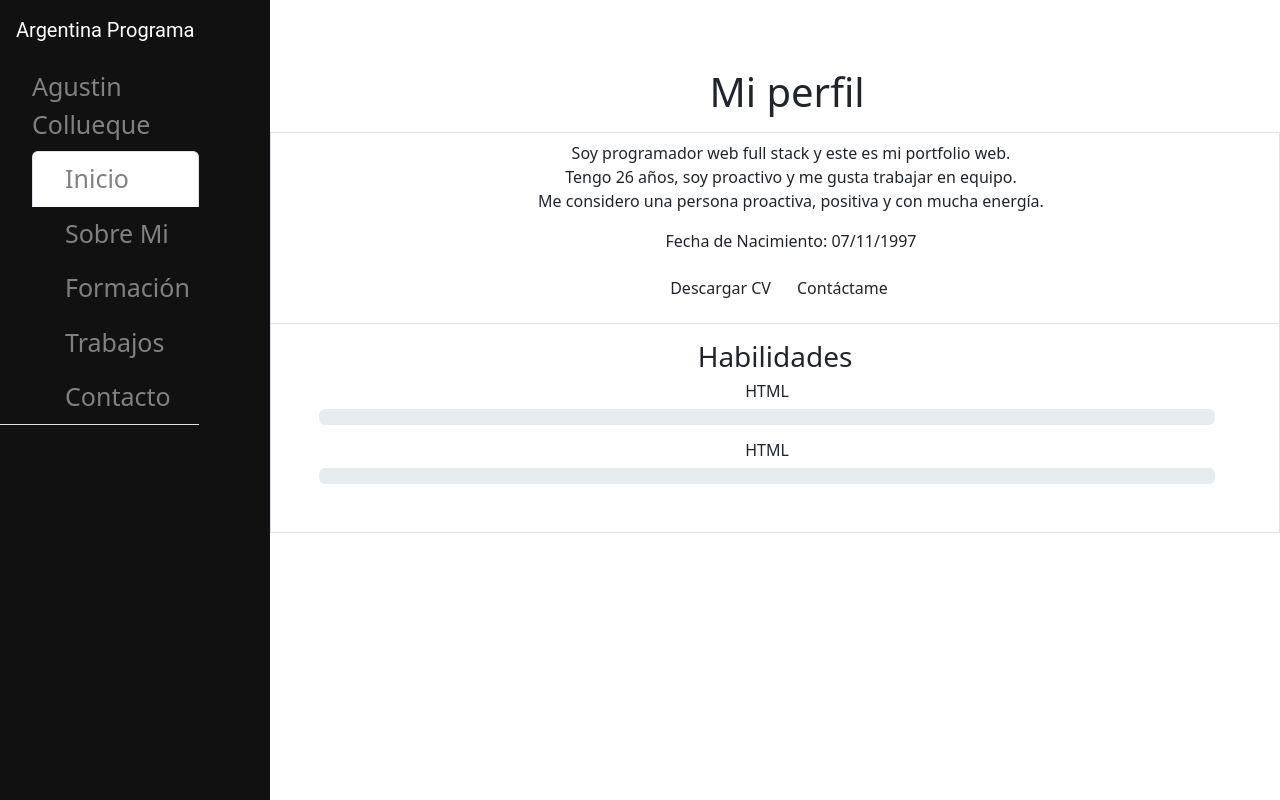
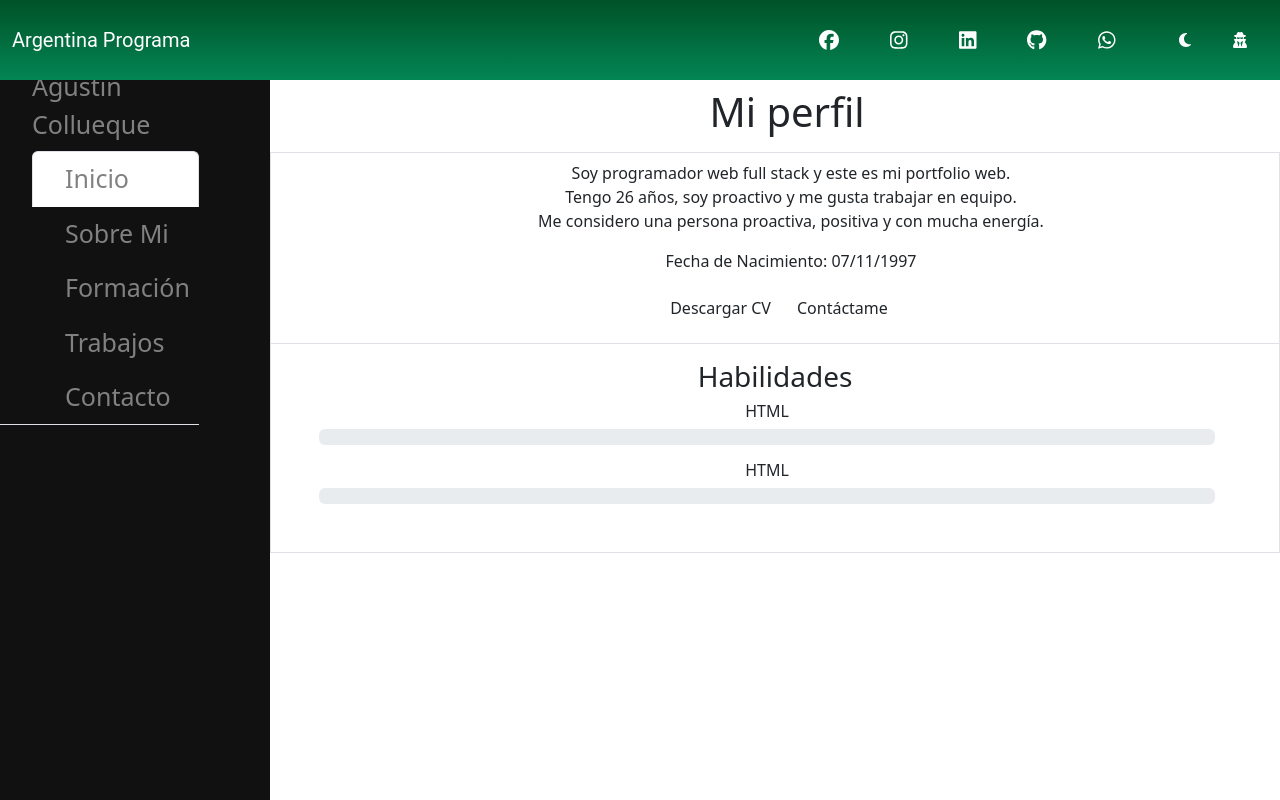
Before and after one commit to LicDeveloperJunior/Proyecto-ARGPROG, an Angular app in the folder Front End/Mi-Portfolio/: page /sobre-mi in a window 1280 px wide. Built offline with nearby package versions, Linux system fonts and the light colour scheme; a web font is replaced by a local one.

Commit message:
Finalizado completo con responsive y estilos de barra de navegacion superior

```diff
--- a/Front End/Mi-Portfolio/src/app/componentes/barra-sup-nav/barra-sup-nav.component.html
+++ b/Front End/Mi-Portfolio/src/app/componentes/barra-sup-nav/barra-sup-nav.component.html
@@ -1,42 +1,44 @@
-<nav class="navbar navbar-expand-md align-items-center justify-content-between p-3">
-  <a class="navbar-brand d-sm-block d-none" href="javascript:void(0)">Argentina Programa</a>
-  <div class="links d-flex align-items-center">
-    <div class="dropdown mx-2">
-      <button class="dropdown-toggle btn" type="button" data-bs-toggle="dropdown">
-        redes
-      </button>
-      <ul class="dropdown-menu text-center">
-        <li>
-          <a class="dropdown-item" href="#">
+<nav class="navbar navbar-expand-md bg-dark navbar-dark">
+  <div class="container-fluid">
+    <a class="navbar-brand d-sm-block d-none" href="javascript:void(0)">Argentina Programa</a>
+    <button class="navbar-toggler" type="button" data-bs-toggle="collapse" data-bs-target="#collapsibleNavbar">
+      <span class="navbar-toggler-icon"></span>
+    </button>
+    <div class="collapse navbar-collapse justify-content-end flex-wrap" id="collapsibleNavbar">
+      <ul class="navbar-nav">
+        <li class="nav-item">
+          <a class="nav-link" href="#">
             <fa-icon [icon]="face"></fa-icon>
           </a>
         </li>
-        <li>
-          <a class="dropdown-item" href="#">
+        <li class="nav-item">
+          <a class="nav-link" href="#">
             <fa-icon [icon]="insta"></fa-icon>
           </a>
         </li>
-        <li>
-          <a class="dropdown-item" href="#">
+        <li class="nav-item">
+          <a class="nav-link" href="#">
+            <fa-icon [icon]="link"></fa-icon>
+          </a>
+        </li>
+        <li class="nav-item">
+          <a class="nav-link" href="#">
             <fa-icon [icon]="git"></fa-icon>
           </a>
         </li>
-        <li>
-          <a class="dropdown-item" href="#">
-            <fa-icon [icon]="link"></fa-icon>
-          </a>
-        </li>
-        <li>
-          <a class="dropdown-item" href="#">
+        <li class="nav-item">
+          <a class="nav-link" href="#">
             <fa-icon [icon]="what"></fa-icon>
           </a>
         </li>
       </ul>
+      <div class="botones d-flex">
+        <button (click)="cambiarTema()" class="mx-2 btn">
+          <fa-icon [icon]="dark" *ngIf="temaActual == 'default'"></fa-icon>
+          <fa-icon [icon]="light" *ngIf="temaActual == 'dark'"></fa-icon>
+        </button>
+        <button type="button" class="btn mx-2"> <fa-icon [icon]="user"></fa-icon> </button>
+      </div>
     </div>
-    <button (click)="cambiarTema()" class="mx-2 btn">
-      <fa-icon [icon]="dark" *ngIf="temaActual == 'default'"></fa-icon>
-      <fa-icon [icon]="light" *ngIf="temaActual == 'dark'"></fa-icon>
-    </button>
-    <button type="button" class="btn mx-2">login</button>
   </div>
 </nav>
--- a/Front End/Mi-Portfolio/src/app/componentes/barra-sup-nav/barra-sup-nav.component.less
+++ b/Front End/Mi-Portfolio/src/app/componentes/barra-sup-nav/barra-sup-nav.component.less
@@ -1,39 +1,41 @@
 .navbar {
-  height: 60px;
-  background: var(--colorPrimario);
+  height: 10%;
+  background: linear-gradient(var(--colorFuerte), var(--colorDebil));
   color: var(--textoPrimario);
   z-index: 10;
 
+  .container-fluid {
     .navbar-brand {
       font-family: 'Roboto', sans-serif;
       color: var(--textoPrimario);
     }
 
-  .nav-item:not(:last-child) {
+    .nav-item {
       margin-right: 35px;
     }
 
-  .nav-item:hover {
+    .navbar-collapse {
+      .navbar-nav {
+        .nav-item {
+          .nav-link {
+            fa-icon {
+              color: var(--textoPrimario);
               font-size: 20px;
             }
 
-  .btn:hover {
-    background: var(--colorPrimario);
-    color: var(--textoPrimario);
+            fa-icon:hover {
+              color: white;
+            }
+          }
+        }
       }
 
-  .navbar-nav {
-    width: 100%;
-    justify-content: flex-end;
+      .botones {
+        .btn:hover {
+          color: white;
         }
 
-  .links {
-    .dropdown {
-      .dropdown-menu {
-        min-width: 70px;
-
-        .li a {
-          fa-icon {
+        button {
           color: var(--textoPrimario);
         }
       }
@@ -41,14 +43,14 @@
   }
 }
 
-  button {
-    background: var(--colorPrimario);
-    color: var(--textoPrimario);
+@media (max-width: 768px) {
+  .show {
+    display: flex;
+  }
+
+  .navbar-collapse {
+    .navbar-nav {
+      flex-direction: row;
     }
   }
-
-@media (max-width: 576px) {
-  .navbar {
-    justify-content: center !important;
 }
-}
--- a/Front End/Mi-Portfolio/src/app/componentes/barra-sup-nav/barra-sup-nav.component.ts
+++ b/Front End/Mi-Portfolio/src/app/componentes/barra-sup-nav/barra-sup-nav.component.ts
@@ -1,6 +1,6 @@
 import { Component, OnInit } from '@angular/core';
 import { faInstagram, faFacebook, faWhatsapp, faGithub, faLinkedin } from '@fortawesome/free-brands-svg-icons';
-import { faMoon, faSun, faBars } from '@fortawesome/free-solid-svg-icons';
+import { faMoon, faSun, faBars, faUserSecret } from '@fortawesome/free-solid-svg-icons';
 import { TemaService } from 'src/app/servicios/multitemas/tema.service';
 
 @Component({
@@ -18,6 +18,7 @@ export class BarraSupNavComponent implements OnInit {
   dark = faMoon;
   light = faSun;
   menu = faBars;
+  user = faUserSecret;
 
   temaActual: string;
 
```
Lines whose indentation alone changed are shown as unchanged.
